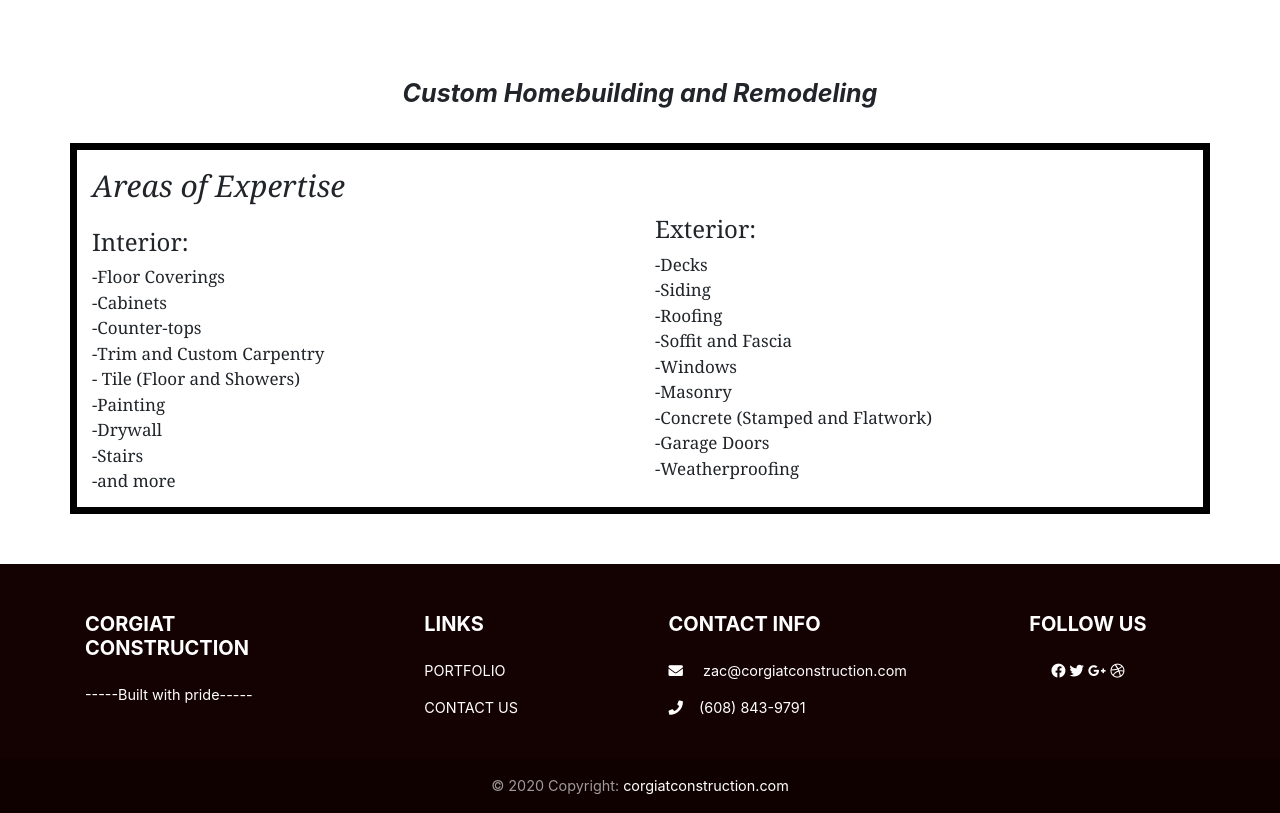
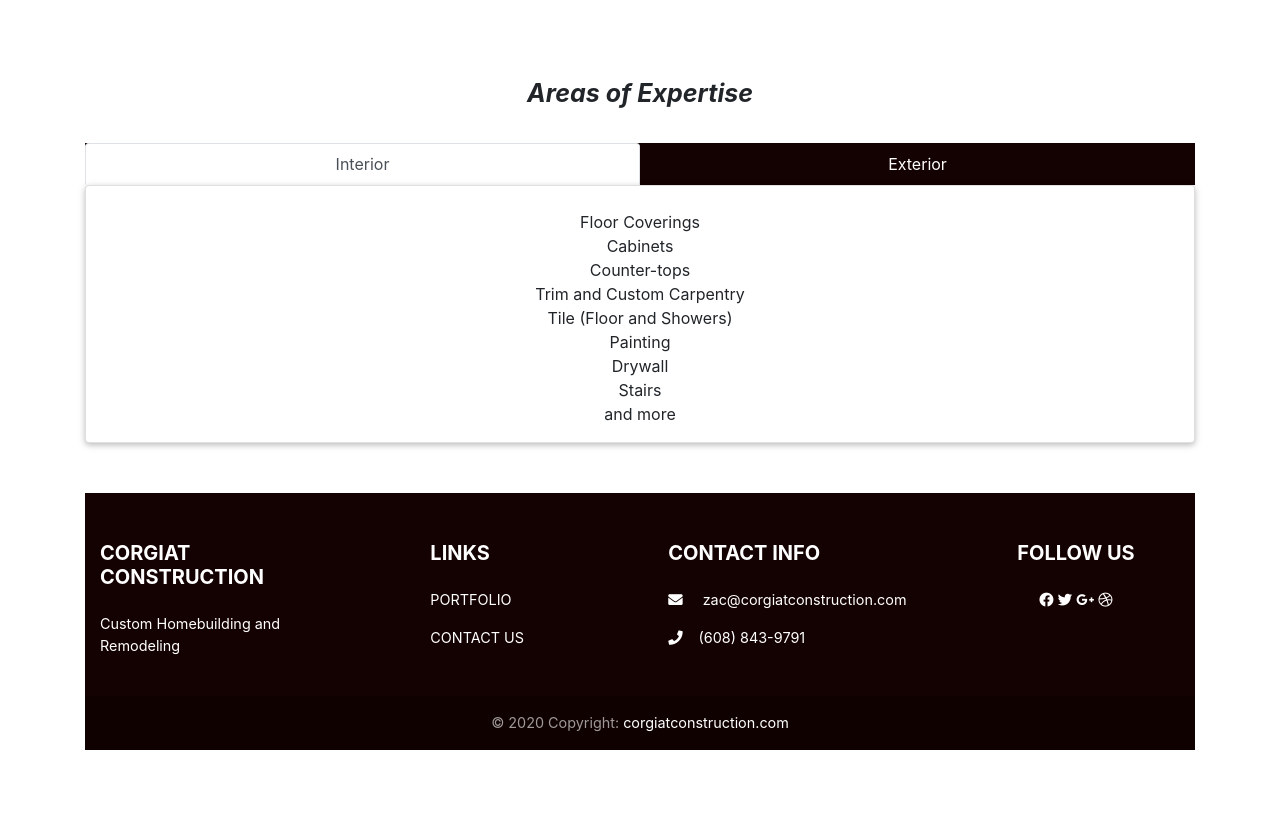
Before and after one commit to julesvigy/cc-website, a plain HTML site: page index.html in a window 1280 px wide. Shown: the part 1233-2046 px from the top of the page. Drawn offline with nearby package versions, Linux system fonts and the light colour scheme.

Commit message:
areas of expertise change

```diff
--- a/index.html
+++ b/index.html
@@ -103,14 +103,14 @@
 
   <div class="container">
     <div class="row my-maison justify-content-center">
-      Custom Homebuilding and Remodeling
+      Areas of Expertise
     </div>
   </div>
 
   <!-- about us content -->
     <div class="container my-container-2">
-      <div class="row justify-content-center my-row-2" style="border:7px solid black;">
-          <!-- div for hours, locations, and get directions button -->
+      <!-- <div class="row justify-content-center my-row-2" style="border:7px solid black;">
+          div for hours, locations, and get directions button
         <div class="col-md-6 my-col-locations order-md-1 align-self-center">
           <div class="headhl-2">Areas of Expertise<br></div>
           <div class="location-2">
@@ -126,7 +126,7 @@
             -and more
           </div>
         </div>
-      <!-- div for company logo -->
+      div for company logo
         <div class="col-md-6 order-md-1">
             <div class="headhl-2"><br></div>
           <div class="location-2">
@@ -142,8 +142,53 @@
             -Weatherproofing<br><br>
         </div>
       </div>
+    </div> -->
+
+<div class="areas-tab">
+<ul class="nav nav-tabs nav-justified md-tabs my-tabs" id="myTabJust" role="tablist">
+  <li class="nav-item">
+    <a class="nav-link active" id="home-tab-just" data-toggle="tab" href="#home-just" role="tab" aria-controls="home-just"
+      aria-selected="true">Interior</a>
+  </li>
+  <li class="nav-item">
+    <a class="nav-link" id="profile-tab-just" data-toggle="tab" href="#profile-just" role="tab" aria-controls="profile-just"
+      aria-selected="false">Exterior</a>
+  </li>
+</ul>
+<div class="tab-content card pt-4" id="myTabContentJust">
+  <div class="tab-pane fade show active" id="home-just" role="tabpanel" aria-labelledby="home-tab-just" align="center">
+  <p>Floor Coverings<br>
+    Cabinets<br>
+    Counter-tops<br>
+    Trim and Custom Carpentry<br>
+    Tile (Floor and Showers)<br>
+    Painting<br>
+    Drywall<br>
+    Stairs<br>
+    and more</p>
+  </div>
+  <div class="tab-pane fade" id="profile-just" role="tabpanel" aria-labelledby="profile-tab-just" align="center">
+    <p>Decks<br>
+    Siding<br>
+    Concrete (Stamped and Flatwork)<br>
+    Roofing<br>
+    Soffit and Fascia<br>
+    Windows<br>
+    Masonry<br>
+    Garage Doors<br>
+    Weatherproofing</p>
+  </div>
+ </div>
+</div>
+</div>
+  <!-- <div class="container">
+    <div class="row my-maison justify-content-center">
+      Custom Homebuilding and Remodeling
     </div>
-  </div>
+  </div> -->
+
+  <!-- about us content -->
+    <div class="container my-container-2">
 
   <!-- Footer -->
 <footer class="page-footer font-small my-footer lighten-3 pt-4">
@@ -159,7 +204,8 @@
 
         <!-- Content -->
         <h5 class="font-weight-bold text-uppercase mb-4">Corgiat Construction</h5>
-        <p>-----Built with pride-----</p>
+        <p>Custom Homebuilding and Remodeling</p>
+
         <!-- <p>Lorem ipsum dolor sit amet, consectetur adipisicing elit. Fugit amet numquam iure provident voluptate
           esse
           quasi, veritatis totam voluptas nostrum.</p> -->
@@ -200,10 +246,6 @@
         <h5 class="font-weight-bold text-uppercase mb-4">CONTACT INFO</h5>
 
         <ul class="list-unstyled">
-          <!-- <li>
-            <p>
-              <i class="fas fa-home mr-3"></i> New York, NY 10012, US</p>
-          </li> -->
           <li>
             <p>
               <i class="fas fa-envelope mr-3"></i> zac@corgiatconstruction.com</p>
@@ -212,10 +254,6 @@
             <p>
               <i class="fas fa-phone mr-3"></i>(608) 843-9791</p>
           </li>
-          <!-- <li>
-            <p>
-              <i class="fas fa-print mr-3"></i> + 01 234 567 89</p>
-          </li> -->
         </ul>
 
       </div>
--- a/style.css
+++ b/style.css
@@ -142,5 +142,16 @@ a.dir
 /* footer */
 .my-footer
 {
-    background-color: rgb(20,1,1);
+  background-color: rgb(20,1,1);
 }
+/* areas of expertise tab */
+.areas-tab ul li
+{
+  background-color: rgb(20,1,1);
+  color: white;
+}
+.areas-tab a
+{
+  color: white;
+  text-decoration: none;
+}
```
Also changed, not shown: portfolio.html (+0 -10 lines).
